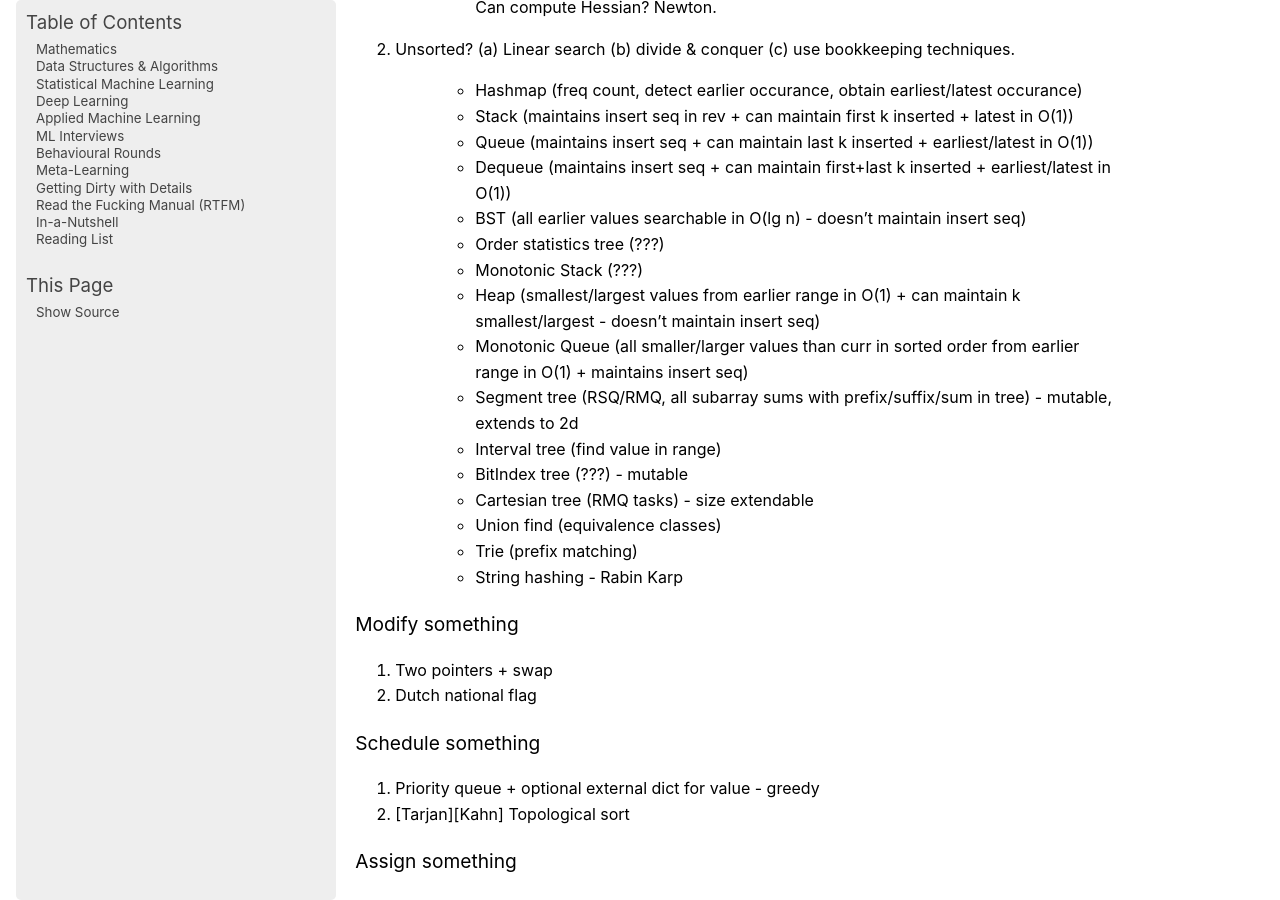
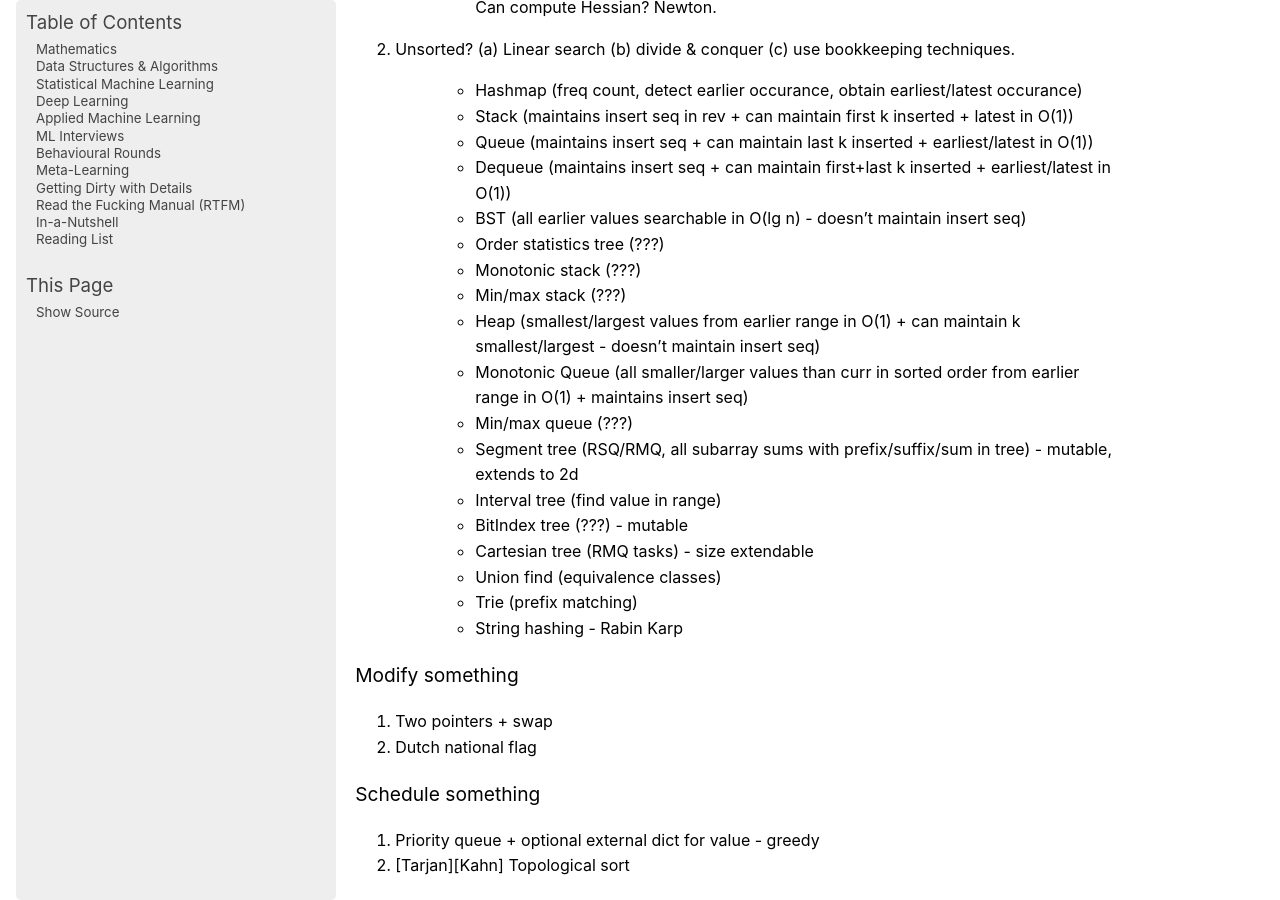
Before and after one commit to uselesstechjunks/leetcode, a Sphinx documentation site: the page built from docs/source/dsa/index.rst, in a window 1280 px wide and 900 px high, scrolled down 1207 px. Built offline with Sphinx 7.4.7, drawn with Linux system fonts in a browser that asks for light colours; pages that are not in the unit, such as notebooks, are missing from menus.

Commit message:
Update index.rst

```diff
--- a/docs/source/dsa/index.rst
+++ b/docs/source/dsa/index.rst
@@ -47,9 +47,11 @@ Find something
 	- Dequeue (maintains insert seq + can maintain first+last k inserted + earliest/latest in O(1))
 	- BST (all earlier values searchable in O(lg n) - doesn't maintain insert seq)
 	- Order statistics tree (???)
-	- Monotonic Stack (???)
+	- Monotonic stack (???)
+	- Min/max stack (???)
 	- Heap (smallest/largest values from earlier range in O(1) + can maintain k smallest/largest - doesn't maintain insert seq)
 	- Monotonic Queue (all smaller/larger values than curr in sorted order from earlier range in O(1) + maintains insert seq)
+	- Min/max queue (???)
 	- Segment tree (RSQ/RMQ, all subarray sums with prefix/suffix/sum in tree) - mutable, extends to 2d
 	- Interval tree (find value in range)
 	- BitIndex tree (???) - mutable
```
